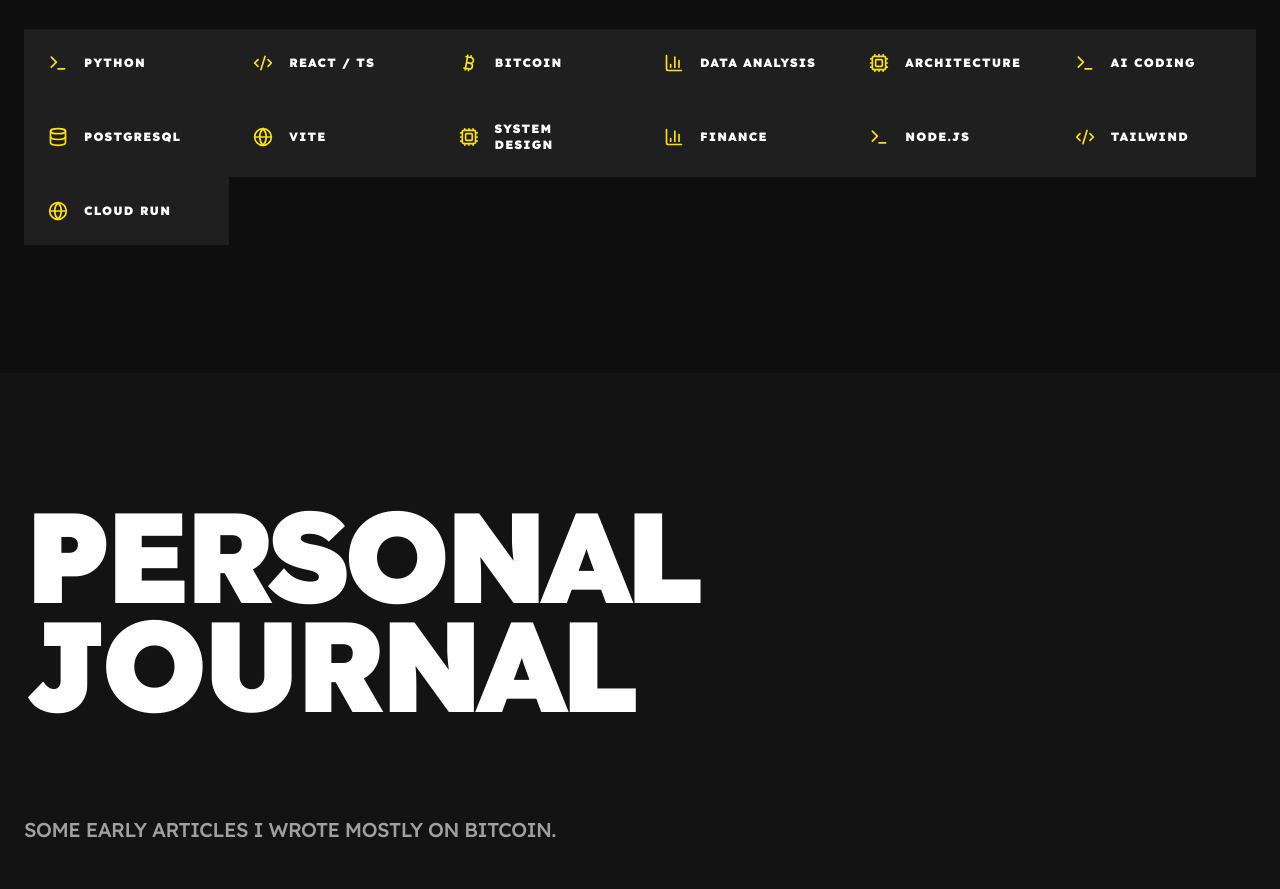
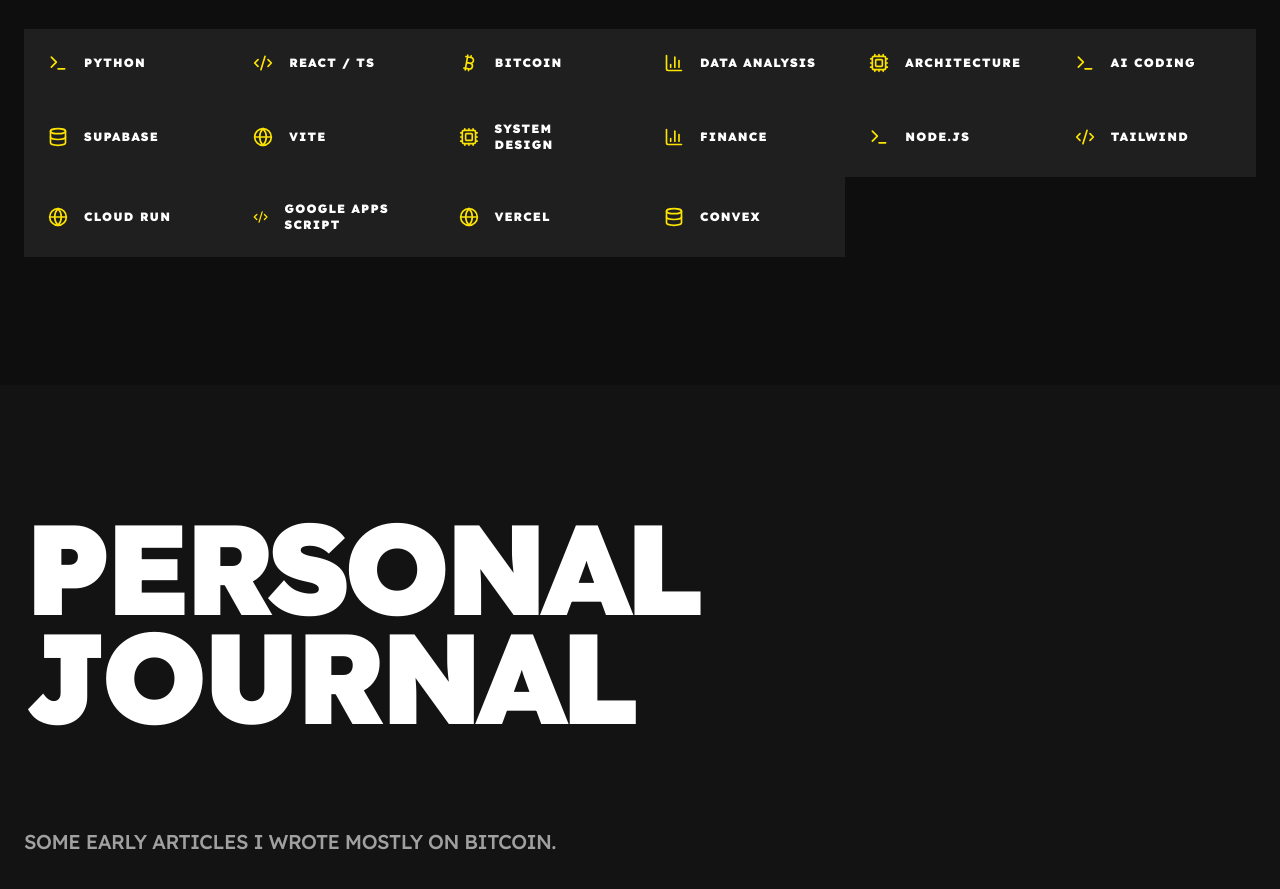
Before and after one commit to dcimring/daniel-cimring-portfolio, a React (Vite) app: page / in a window 1280 px wide. Shown: the part 4680-5569 px from the top of the page. Built offline with nearby package versions, Linux system fonts and the light colour scheme.

Commit message:
docs: update core technologies with modern stack items

```diff
--- a/src/App.tsx
+++ b/src/App.tsx
@@ -445,13 +445,16 @@
               <SkillBadge name="Data Analysis" icon={BarChart3} />
               <SkillBadge name="Architecture" icon={Cpu} />
               <SkillBadge name="AI Coding" icon={Terminal} />
-              <SkillBadge name="PostgreSQL" icon={Database} />
+              <SkillBadge name="Supabase" icon={Database} />
               <SkillBadge name="Vite" icon={Globe} />
               <SkillBadge name="System Design" icon={Cpu} />
               <SkillBadge name="Finance" icon={BarChart3} />
               <SkillBadge name="Node.js" icon={Terminal} />
               <SkillBadge name="Tailwind" icon={Code2} />
               <SkillBadge name="Cloud Run" icon={Globe} />
+              <SkillBadge name="Google Apps Script" icon={Code2} />
+              <SkillBadge name="Vercel" icon={Globe} />
+              <SkillBadge name="Convex" icon={Database} />
             </div>
           </div>
         </section>
```
